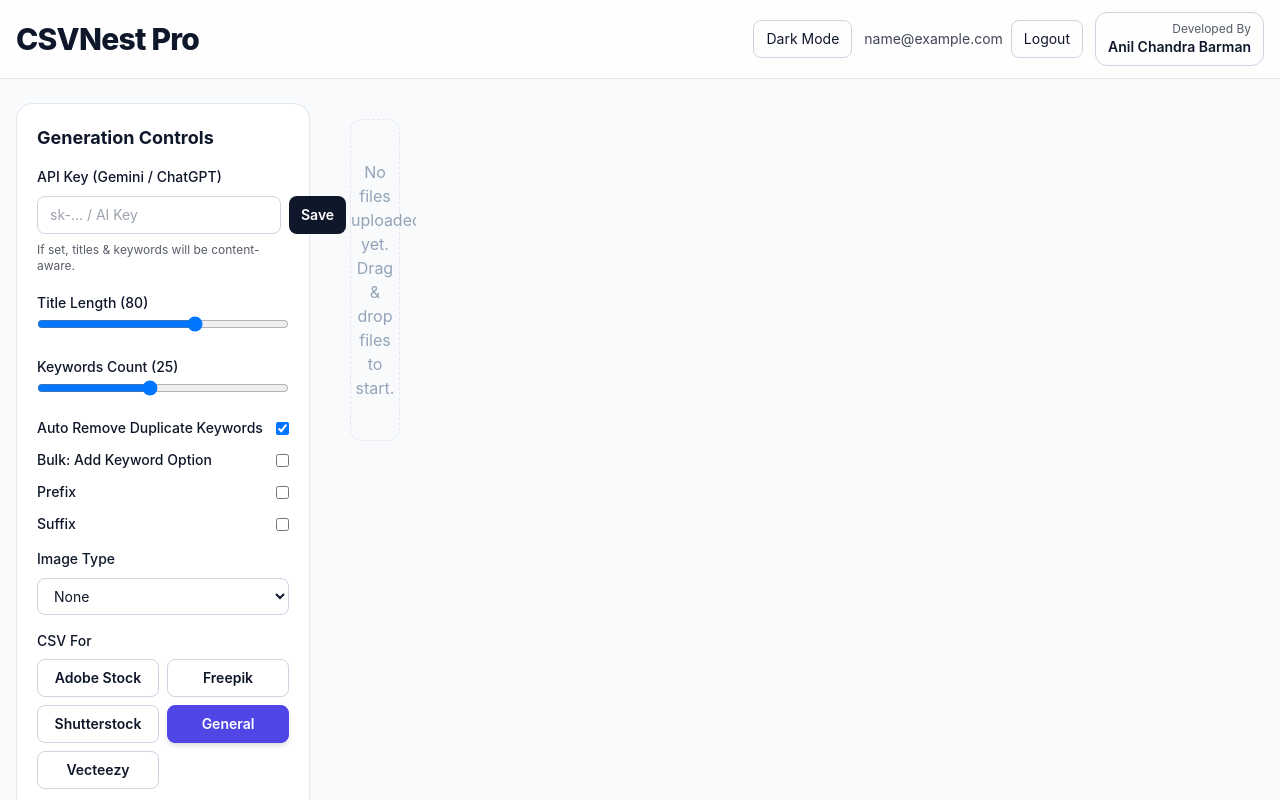
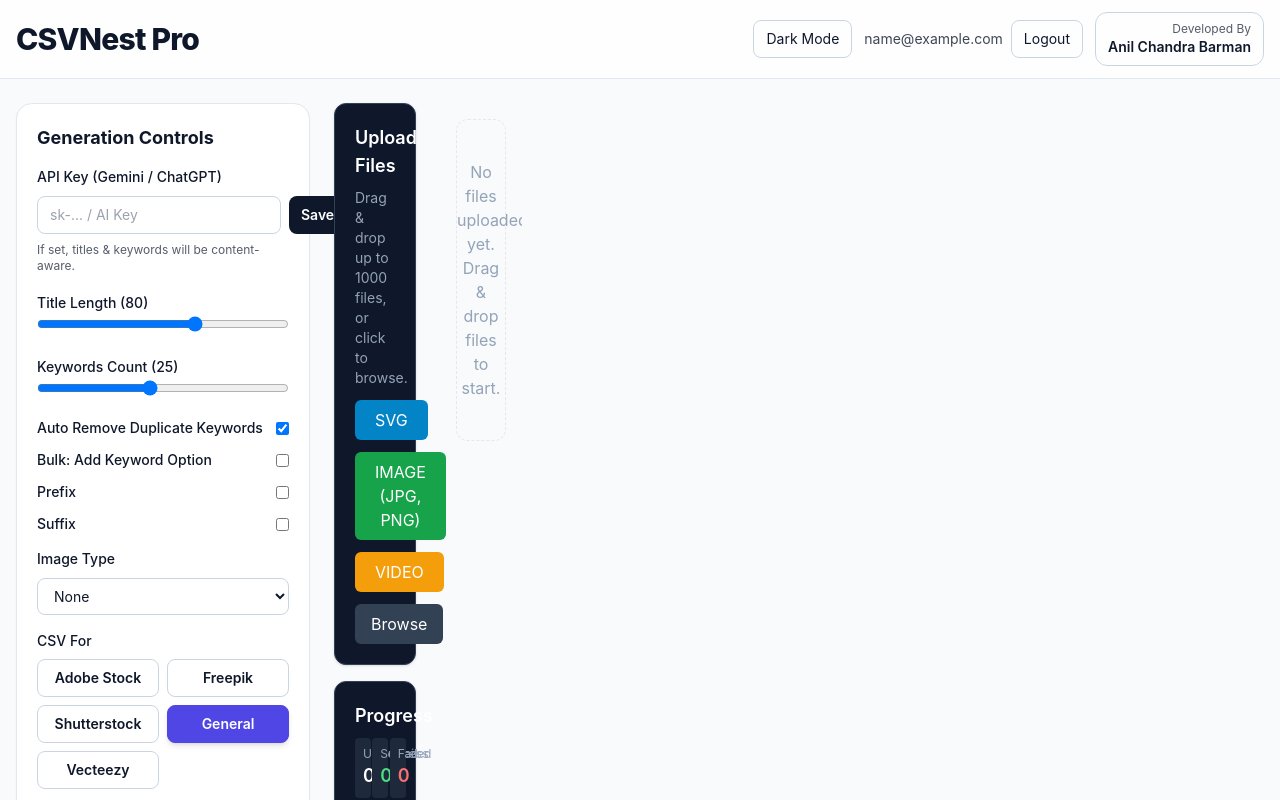
Before and after one commit to acbfreelencer-tech/csvnest_pro_final_layout, a Next.js app: page / in a window 1280 px wide. Both pictures are taken after typing "name@example.com" into the empty fields and a click on the button "Login". Shown: the top 800 px of the page. Built offline with nearby package versions, Linux system fonts and the light colour scheme.

Commit message:
Update page.jsx

```diff
--- a/app/page.jsx
+++ b/app/page.jsx
@@ -512,6 +512,56 @@ const handleRegenerate = async (fileId) => {
               </div>
             </section>
           </aside>
+          {/* ================= Upload & Progress ================= */}
+<section className="w-full space-y-4">
+  {/* Upload Files */}
+  <div className="border border-slate-700 rounded-xl p-5 bg-slate-900 shadow">
+    <h2 className="text-lg font-semibold text-white mb-2">Upload Files</h2>
+    <p className="text-slate-400 text-sm mb-3">
+      Drag & drop up to 1000 files, or click to browse.
+    </p>
+
+    <div className="flex flex-wrap gap-3">
+      <button className="px-5 py-2 rounded-md bg-sky-600 hover:bg-sky-700 text-white">SVG</button>
+      <button className="px-5 py-2 rounded-md bg-green-600 hover:bg-green-700 text-white">IMAGE (JPG, PNG)</button>
+      <button className="px-5 py-2 rounded-md bg-amber-500 hover:bg-amber-600 text-white">VIDEO</button>
+      <button className="ml-auto px-4 py-2 rounded-md bg-slate-700 hover:bg-slate-600 text-white">Browse</button>
+    </div>
+  </div>
+
+  {/* Progress */}
+  <div className="border border-slate-700 rounded-xl p-5 bg-slate-900 shadow">
+    <h2 className="text-lg font-semibold text-white mb-2">Progress</h2>
+
+    <div className="grid grid-cols-3 gap-3 mb-3 text-center text-white">
+      <div className="p-2 rounded bg-slate-800">
+        <p className="text-xs text-slate-400">Uploaded</p>
+        <p className="text-lg font-semibold">{progress.uploaded}</p>
+      </div>
+      <div className="p-2 rounded bg-slate-800">
+        <p className="text-xs text-slate-400">Success</p>
+        <p className="text-lg font-semibold text-green-400">{progress.success}</p>
+      </div>
+      <div className="p-2 rounded bg-slate-800">
+        <p className="text-xs text-slate-400">Failed</p>
+        <p className="text-lg font-semibold text-red-400">{progress.failed}</p>
+      </div>
+    </div>
+
+    <div className="flex flex-wrap gap-3 justify-center">
+      <button onClick={clearAll} className="px-4 py-2 bg-slate-700 hover:bg-slate-600 rounded text-white">
+        Clear All
+      </button>
+      <button onClick={handleGenerateAll} className="px-4 py-2 bg-indigo-600 hover:bg-indigo-700 rounded text-white">
+        Generate All
+      </button>
+      <button onClick={handleExportZip} className="px-4 py-2 bg-purple-600 hover:bg-purple-700 rounded text-white">
+        Export CSV (ZIP)
+      </button>
+    </div>
+  </div>
+</section>
+
 {/* ---------- File Preview & Regenerate Section ---------- */}
 <section className="flex-1 overflow-y-auto space-y-4 p-4">
   {fileStates.length === 0 ? (
```
